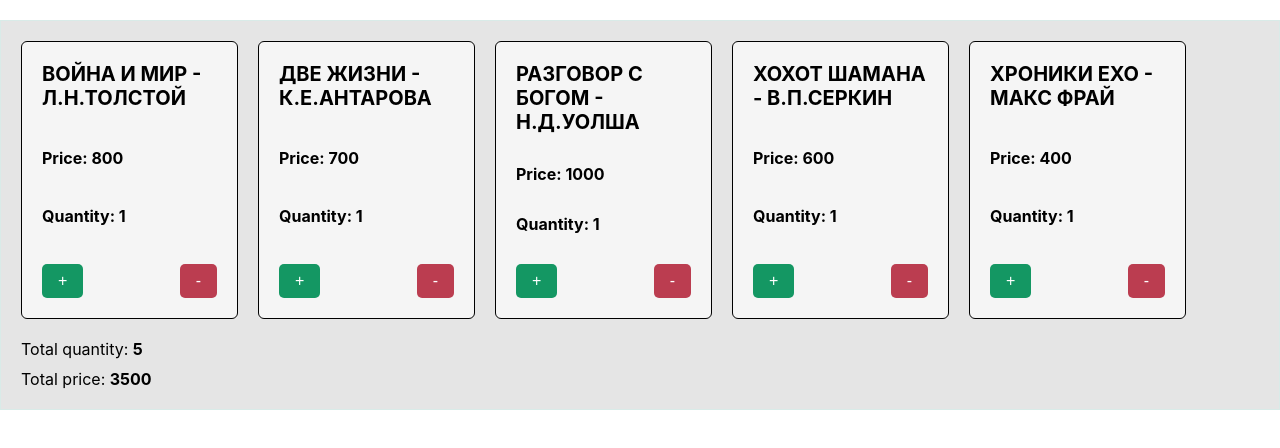
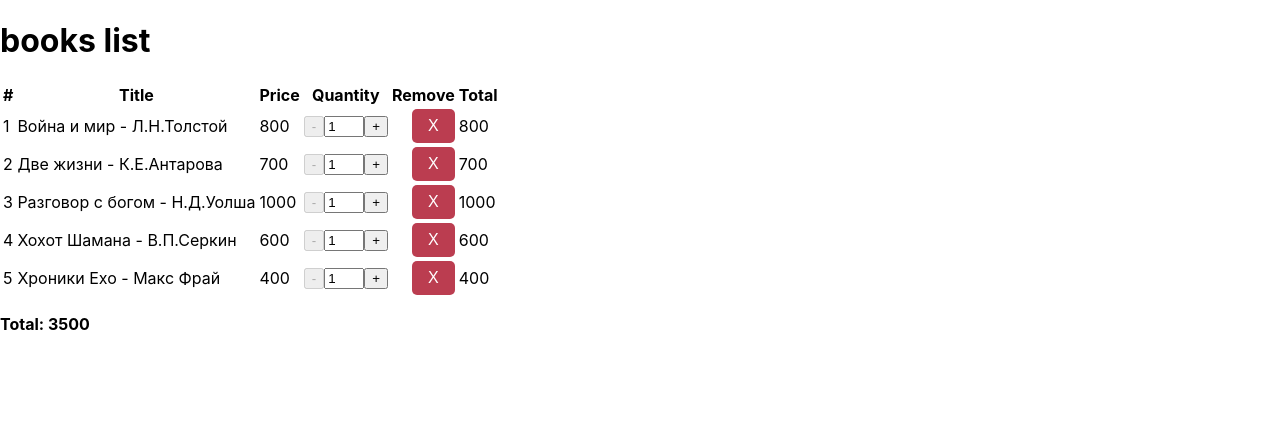
Before and after one commit to EvgeniaLeleo/sky-react, a React (Create React App) app: page / in a window 1280 px wide. Shown: the top 448 px of the page. Built offline with nearby package versions, Linux system fonts and the light colour scheme.

Commit message:
feat: add book list

```diff
--- a/src/App.js
+++ b/src/App.js
@@ -1,8 +1,8 @@
 import './App.css';
-import Order from './components/Order';
+import BookCart from './components/BookCart';
 
 function App() {
-  return <Order />;
+  return <BookCart />;
 }
 
 export default App;
--- /dev/null
+++ b/src/components/BookCart.js
@@ -0,0 +1,71 @@
+import { useState } from 'react';
+import MinMax from './MinMax';
+import booksStub from './booksStub';
+import TotalPrice from './TotalPrice';
+
+const BookCart = () => {
+  const [books, setBooks] = useState(booksStub());
+
+  const setQuantity = (id, quantity) => {
+    setBooks(
+      books.map((book) => (book.id !== id ? book : { ...book, quantity })),
+    );
+  };
+
+  const deleteHandle = (i) => {
+    const newBooks = books.concat();
+    newBooks.splice(i, 1);
+    setBooks(newBooks);
+  };
+
+  return (
+    <div>
+      <h1>books list</h1>
+      <table>
+        <tbody>
+          <tr>
+            <th>#</th>
+            <th>Title</th>
+            <th>Price</th>
+            <th>Quantity</th>
+            <th>Remove</th>
+            <th>Total</th>
+          </tr>
+          {books.map((book, i) => (
+            <tr key={book.id}>
+              <td>{i + 1} </td>
+              <td>{book.title} </td>
+              <td>{book.price} </td>
+              <td>
+                <MinMax
+                  max={book.rest}
+                  current={book.quantity}
+                  onChange={(quantity) => {
+                    setQuantity(book.id, quantity);
+                  }}
+                />
+              </td>
+              <td>
+                <button
+                  className="removeButton"
+                  type="button"
+                  onClick={() => deleteHandle(i)}
+                >
+                  X
+                </button>
+              </td>
+              <td>{book.quantity * book.price}</td>
+            </tr>
+          ))}
+        </tbody>
+      </table>
+      <p>
+        <strong>
+          Total: <TotalPrice books={books} />
+        </strong>
+      </p>
+    </div>
+  );
+};
+
+export default BookCart;
--- a/src/components/MinMax.js
+++ b/src/components/MinMax.js
@@ -8,25 +8,27 @@
     onChange(validNum);
   }
 
+  function parseCurrent(e) {
+    const num = parseInt(e.target.value, 10);
+    applyCurrent(Number.isNaN(num) ? min : num);
+  }
+
   const inc = () => applyCurrent(current + 1);
   const dec = () => applyCurrent(current - 1);
+  const style = { width: '2rem' };
 
   return (
     <div>
-      <button
-        className="removeButton"
-        type="button"
-        disabled={Number(current) <= min}
-        onClick={dec}
-      >
+      <button type="button" disabled={Number(current) <= min} onClick={dec}>
         -
       </button>
-      <button
-        className="addButton"
-        type="button"
-        disabled={Number(current) >= max}
-        onClick={inc}
-      >
+      <input
+        type="text"
+        style={style}
+        value={current}
+        onChange={parseCurrent}
+      />
+      <button type="button" disabled={Number(current) >= max} onClick={inc}>
         +
       </button>
     </div>
--- a/src/components/Order.js
+++ /dev/null
@@ -1,43 +0,0 @@
-import { useState } from 'react';
-import booksStub from './booksStub';
-import TotalPrice from './TotalPrice';
-import TotalQuantity from './TotalQuantity';
-import OrderDetail from './OrderDetail';
-
-const Order = () => {
-  const [books, setBooks] = useState(booksStub());
-
-  const setQuantity = (id, quantity) => {
-    setBooks(
-      books.map((book) => (book.id !== id ? book : { ...book, quantity })),
-    );
-  };
-
-  return (
-    <div className="order">
-      <div className="cardsView">
-        {books.map((book, i) => (
-          <OrderDetail
-            book={book}
-            setQuantity={setQuantity}
-            key={book.id}
-          ></OrderDetail>
-        ))}
-      </div>
-      <p className="total">
-        Total quantity:{' '}
-        <strong>
-          <TotalQuantity books={books} />
-        </strong>
-      </p>
-      <p className="total">
-        Total price:{' '}
-        <strong>
-          <TotalPrice books={books} />
-        </strong>
-      </p>
-    </div>
-  );
-};
-
-export default Order;
--- a/src/components/OrderDetail.js
+++ /dev/null
@@ -1,36 +0,0 @@
-import PropTypes from 'prop-types';
-import MinMax from './MinMax';
-
-const OrderDetail = (props) => {
-  const { book, setQuantity } = props;
-
-  return (
-    <div className="shopItem order-detail card">
-      <div className="shopItem-title">{book.title} </div>
-      <div className="shopItem-price">Price: {book.price} </div>
-      <div className="shopItem-price">Quantity: {book.quantity} </div>
-      <div>
-        <MinMax
-          max={book.rest}
-          current={book.quantity}
-          onChange={(quantity) => {
-            setQuantity(book.id, quantity);
-          }}
-        />
-      </div>
-    </div>
-  );
-};
-
-OrderDetail.propTypes = {
-  book: PropTypes.shape({
-    id: PropTypes.number,
-    title: PropTypes.string,
-    price: PropTypes.number,
-    rest: PropTypes.number,
-    quantity: PropTypes.number,
-  }),
-  setQuantity: PropTypes.func.isRequired,
-};
-
-export default OrderDetail;
--- a/src/components/TotalQuantity.js
+++ /dev/null
@@ -1,23 +0,0 @@
-import PropTypes from 'prop-types';
-
-const TotalQuantity = ({ books }) => {
-  const totalQuantity = books.reduce(
-    (quantity, book) => quantity + book.quantity,
-    0,
-  );
-  return <span>{totalQuantity}</span>;
-};
-
-TotalQuantity.propTypes = {
-  books: PropTypes.arrayOf(
-    PropTypes.shape({
-      id: PropTypes.number,
-      title: PropTypes.string,
-      price: PropTypes.number,
-      rest: PropTypes.number,
-      quantity: PropTypes.number,
-    }),
-  ).isRequired,
-};
-
-export default TotalQuantity;
```
Also changed, not shown: 1 other file (tests, documents, lock files or other folders).
